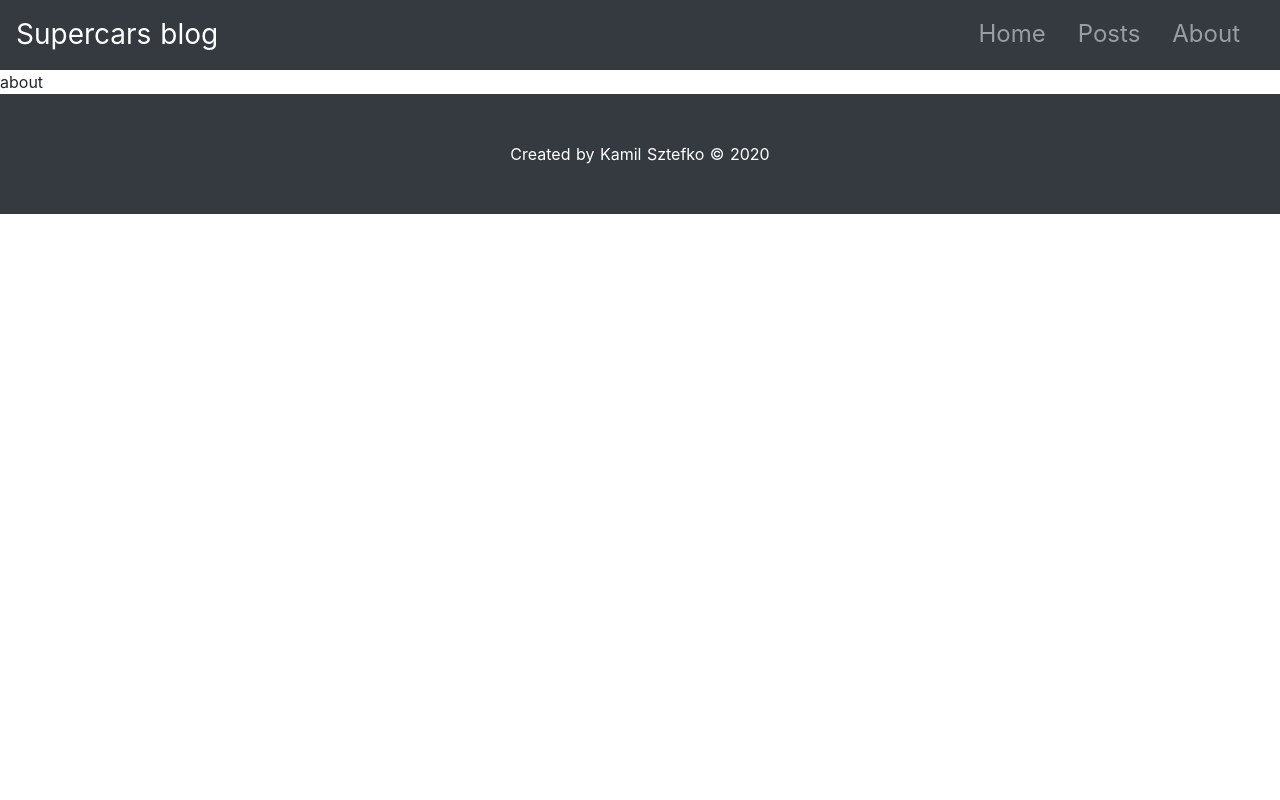
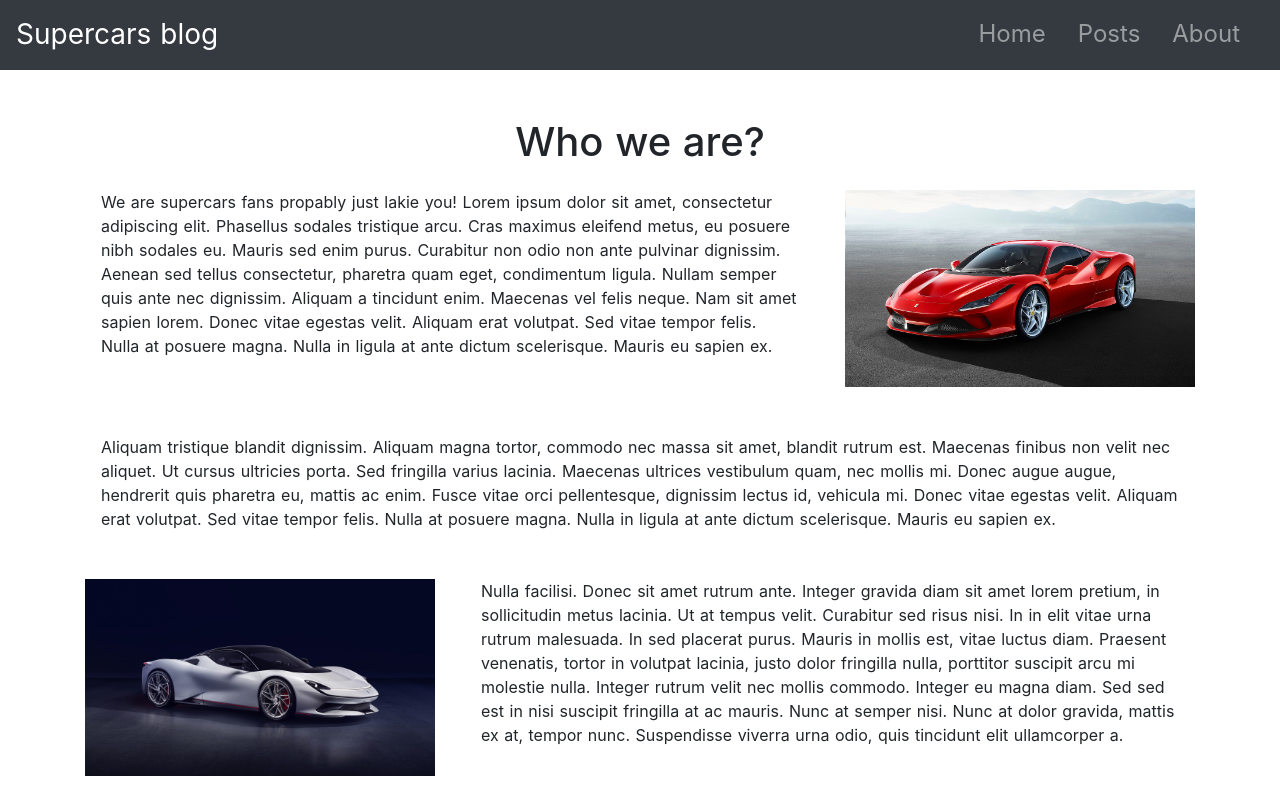
Before and after one commit to SztefkoKamil/supercars-blog, a Nuxt app: page /about in a window 1280 px wide. Shown: the top 800 px of the page. Built offline with nearby package versions, Linux system fonts and the light colour scheme.

Commit message:
Add content to about page
Added two supercars images.
Added lorem text.

```diff
--- a/pages/about.vue
+++ b/pages/about.vue
@@ -1,3 +1,65 @@
 <template>
-  <main>about</main>
+  <main class="container py-5">
+    <h1 class="text-center mb-4">Who we are?</h1>
+    <div class="row">
+      <div class="col col-12 col-lg-8">
+        <p class="mb-4 mb-md-5 mb-lg-0 px-3">
+          We are supercars fans propably just lakie you! Lorem ipsum dolor sit
+          amet, consectetur adipiscing elit. Phasellus sodales tristique arcu.
+          Cras maximus eleifend metus, eu posuere nibh sodales eu. Mauris sed
+          enim purus. Curabitur non odio non ante pulvinar dignissim. Aenean sed
+          tellus consectetur, pharetra quam eget, condimentum ligula. Nullam
+          semper quis ante nec dignissim. Aliquam a tincidunt enim. Maecenas vel
+          felis neque. Nam sit amet sapien lorem. Donec vitae egestas velit.
+          Aliquam erat volutpat. Sed vitae tempor felis. Nulla at posuere magna.
+          Nulla in ligula at ante dictum scelerisque. Mauris eu sapien ex.
+        </p>
+      </div>
+      <div class="col col-12 col-lg-4">
+        <img
+          class="w-100"
+          src="@/assets/images/Ferrari F8 Tributo-0.jpg"
+          alt=""
+        />
+      </div>
+    </div>
+    <p class="my-4 my-md-5 px-3">
+      Aliquam tristique blandit dignissim. Aliquam magna tortor, commodo nec
+      massa sit amet, blandit rutrum est. Maecenas finibus non velit nec
+      aliquet. Ut cursus ultricies porta. Sed fringilla varius lacinia. Maecenas
+      ultrices vestibulum quam, nec mollis mi. Donec augue augue, hendrerit quis
+      pharetra eu, mattis ac enim. Fusce vitae orci pellentesque, dignissim
+      lectus id, vehicula mi. Donec vitae egestas velit. Aliquam erat volutpat.
+      Sed vitae tempor felis. Nulla at posuere magna. Nulla in ligula at ante
+      dictum scelerisque. Mauris eu sapien ex.
+    </p>
+    <div class="row">
+      <div class="col col-12 col-lg-4">
+        <img
+          class="w-100"
+          src="@/assets/images/Pininfarina Battista-0.jpg"
+          alt=""
+        />
+      </div>
+      <div class="col col-12 col-lg-8">
+        <p class="mt-4 mt-md-5 mt-lg-0 px-3">
+          Nulla facilisi. Donec sit amet rutrum ante. Integer gravida diam sit
+          amet lorem pretium, in sollicitudin metus lacinia. Ut at tempus velit.
+          Curabitur sed risus nisi. In in elit vitae urna rutrum malesuada. In
+          sed placerat purus. Mauris in mollis est, vitae luctus diam. Praesent
+          venenatis, tortor in volutpat lacinia, justo dolor fringilla nulla,
+          porttitor suscipit arcu mi molestie nulla. Integer rutrum velit nec
+          mollis commodo. Integer eu magna diam. Sed sed est in nisi suscipit
+          fringilla at ac mauris. Nunc at semper nisi. Nunc at dolor gravida,
+          mattis ex at, tempor nunc. Suspendisse viverra urna odio, quis
+          tincidunt elit ullamcorper a.
+        </p>
+      </div>
+    </div>
+    <h2 class="text-center mt-5">Want to contact us?</h2>
+    <p class="text-center">
+      Fell free to send a message at
+      <a href="">contact@supercars-blog.com</a>
+    </p>
+  </main>
 </template>
```
Also changed, not shown: assets/images/Ferrari F8 Tributo-0.jpg (added), assets/images/Pininfarina Battista-0.jpg (added).
